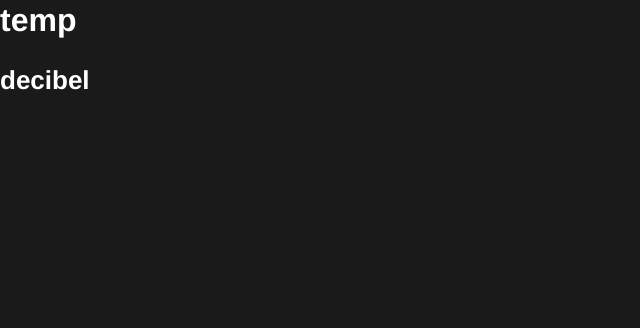
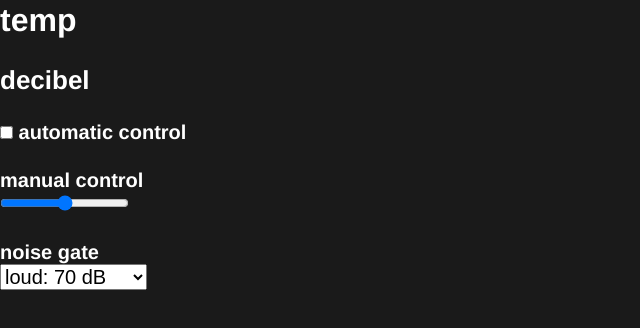
Before and after one commit to howest-mct/2021-2022-projectone-renzo7274, a plain HTML site: page front-end/index.html in a window 1280 px wide. Shown: the whole page, without its empty margins (0-640 px from the left). Drawn offline with nearby package versions, Linux system fonts and the light colour scheme; files that its build step writes are made by us from their sources; no server answers; a web font is replaced by a local one.

Commit message:
hoofdfuncties toegevoegd

```diff
--- a/front-end/index.html
+++ b/front-end/index.html
@@ -24,5 +24,26 @@
       decibel
     </h3>
   </div>
+  <div>
+    <h4>
+      <input type="checkbox" name="auto_control" value="auto" id="auto_control" />
+      <label for="auto_control">automatic control</label>
+    </h4>
+
+    <h4>
+      manual control <br>
+      <input type="range" name="level" min="0" max="10" step="1" class="js-scrollbar" />
+    </h4>
+    <h4>
+      noise gate <br>
+      <select name="level" id="spel" class="js-spel form-control">
+        <option value="loud">loud: 70 dB</option>
+        <option value="normal">normal: 60 dB</option>
+        <option value="quiet">quiet: 50 dB</option>
+        <option value="off">off</option>
+      </select>
+    </h4>
+
+  </div>
 </body>
 </html>
```
